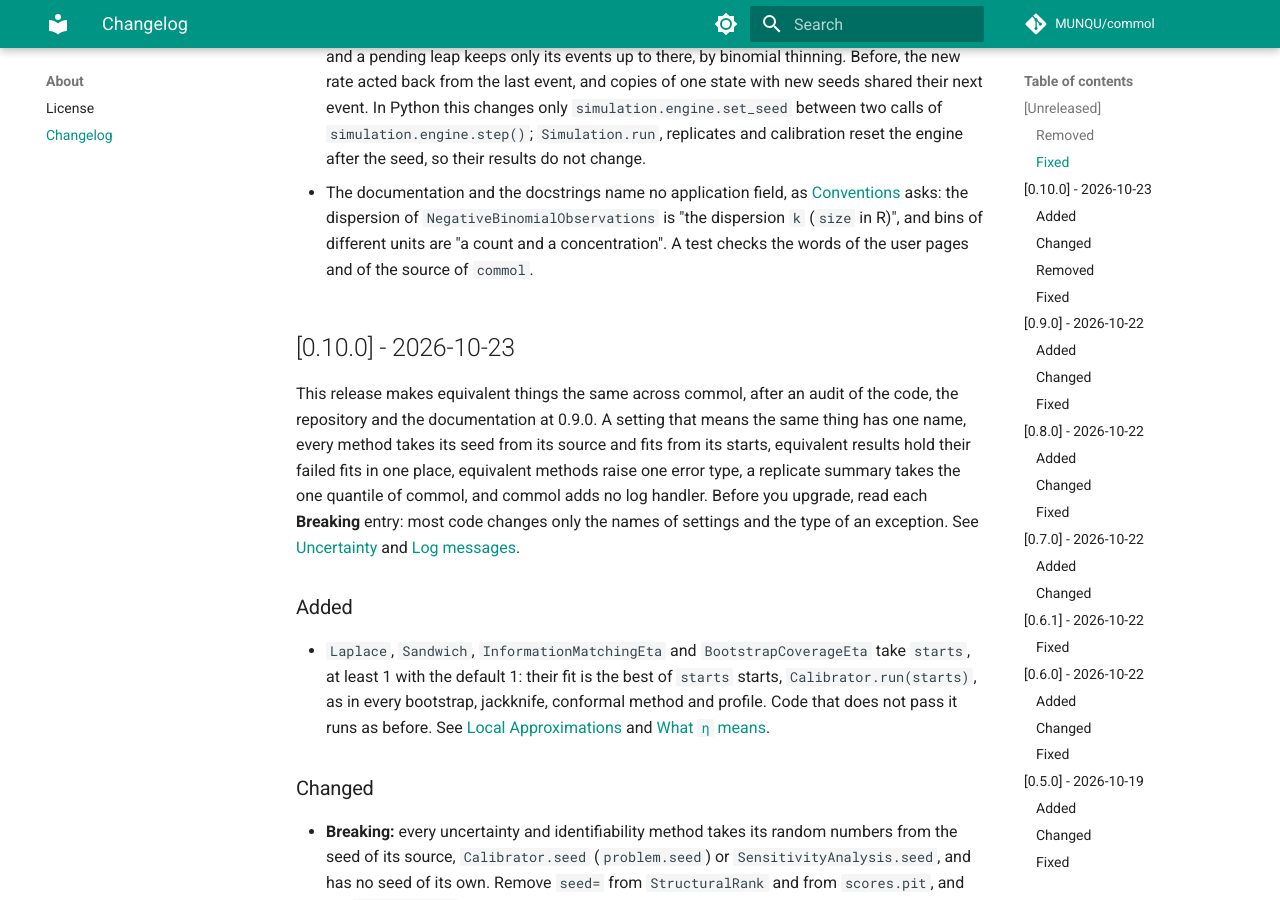
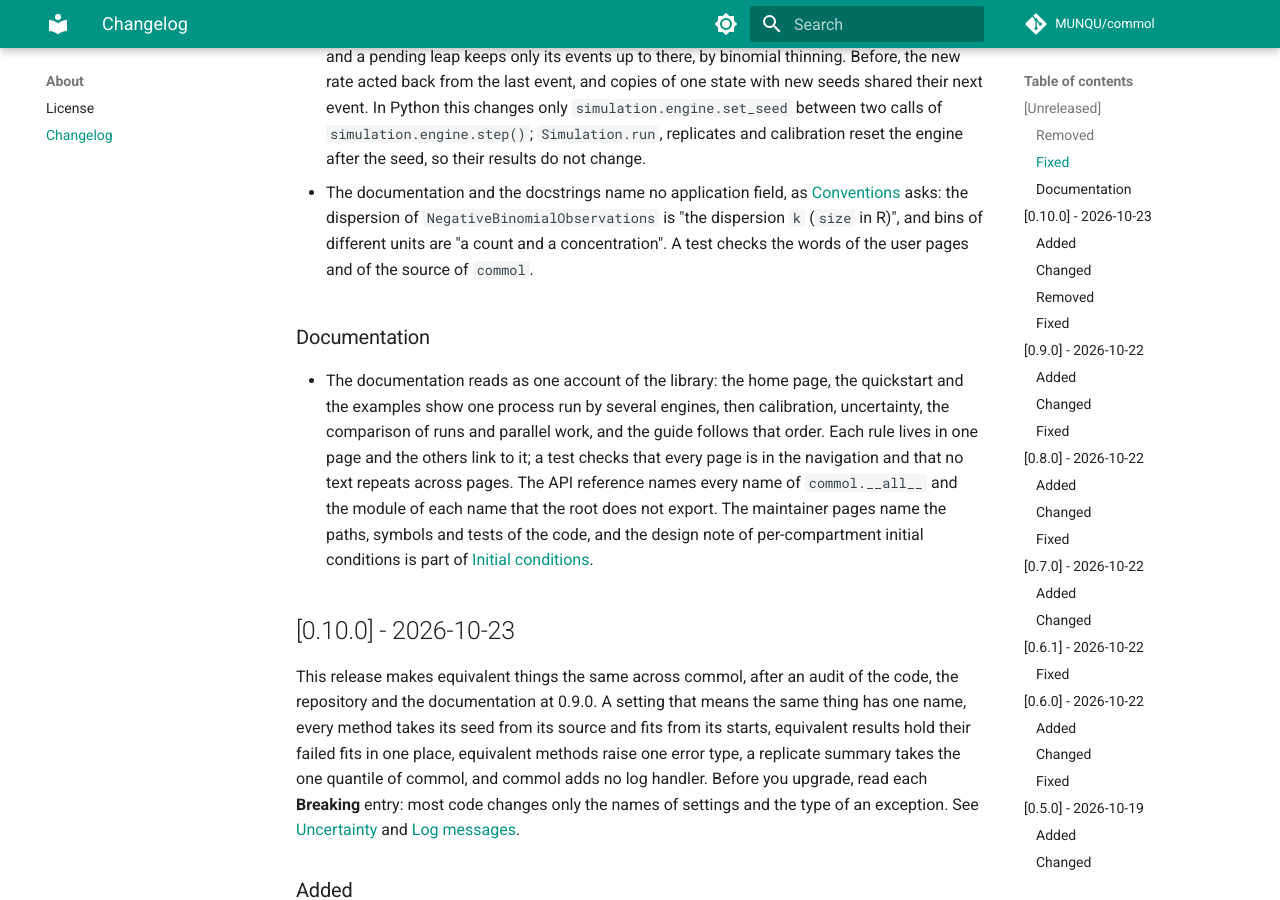
Before and after one commit to MUNQU/commol, an MkDocs documentation site: the page built from docs/about/changelog.md, in a window 1280 px wide and 900 px high, scrolled down 618 px. Built offline with MkDocs 1.6.1 and Material for MkDocs 9.7.7, drawn with Linux system fonts in a browser that asks for light colours; comment, search, counter and statistics services are not loaded; the version menu is left out.

Commit message:
docs(changelog): the documentation review of 0.10.1

```diff
--- a/docs/about/changelog.md
+++ b/docs/about/changelog.md
@@ -31,6 +31,19 @@ and this project adheres to [Semantic Versioning](https://semver.org/spec/v2.0.0
   `NegativeBinomialObservations` is "the dispersion `k` (`size` in R)", and
   bins of different units are "a count and a concentration". A test checks
   the words of the user pages and of the source of `commol`.
+
+### Documentation
+
+- The documentation reads as one account of the library: the home page, the
+  quickstart and the examples show one process run by several engines, then
+  calibration, uncertainty, the comparison of runs and parallel work, and the
+  guide follows that order. Each rule lives in one page and the others link
+  to it; a test checks that every page is in the navigation and that no text
+  repeats across pages. The API reference names every name of
+  `commol.__all__` and the module of each name that the root does not export.
+  The maintainer pages name the paths, symbols and tests of the code, and the
+  design note of per-compartment initial conditions is part of
+  [Initial conditions](../codebase/decisions/initial-conditions.md).
 
 ## [0.10.0] - 2026-10-23
 
```
